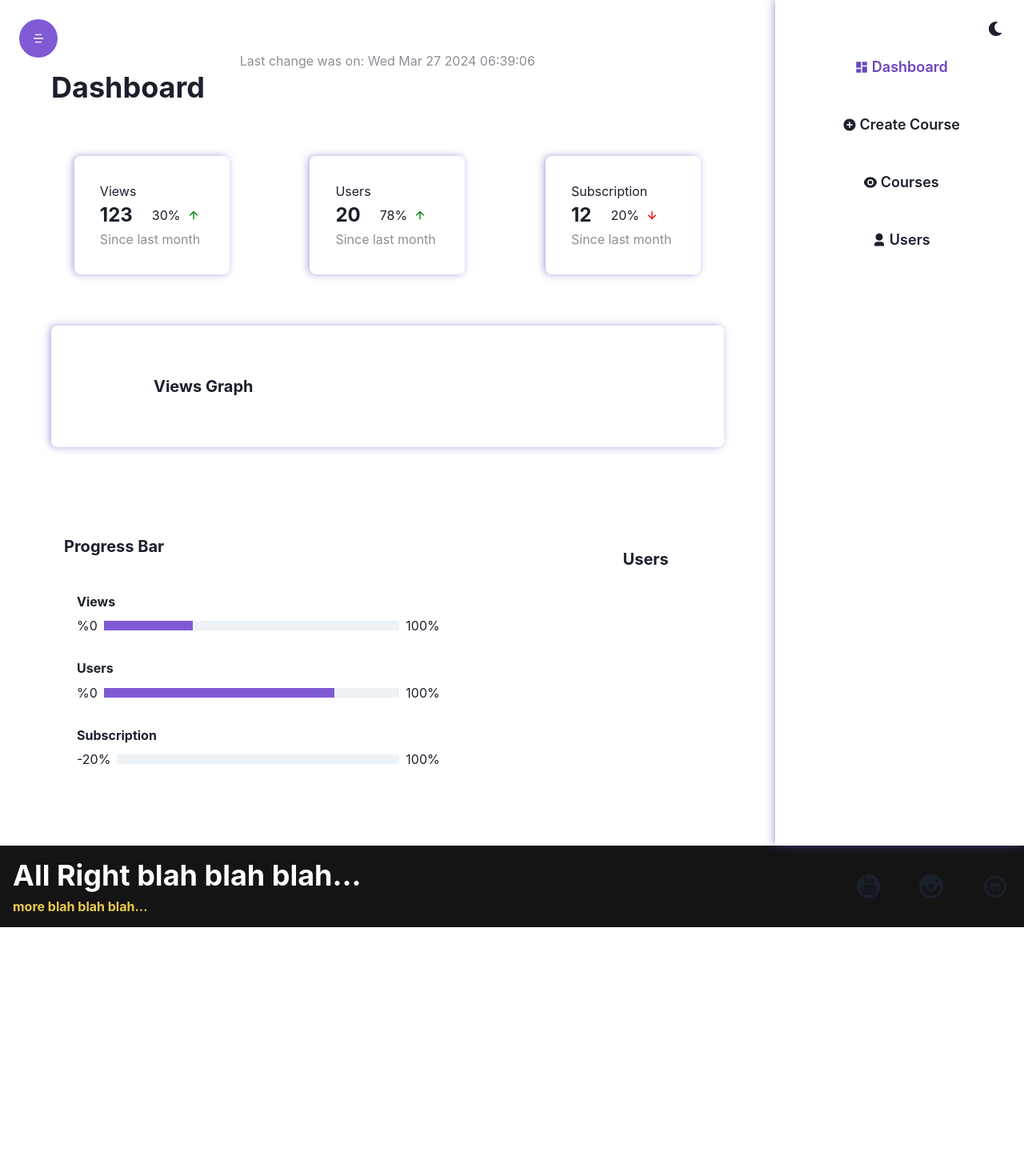
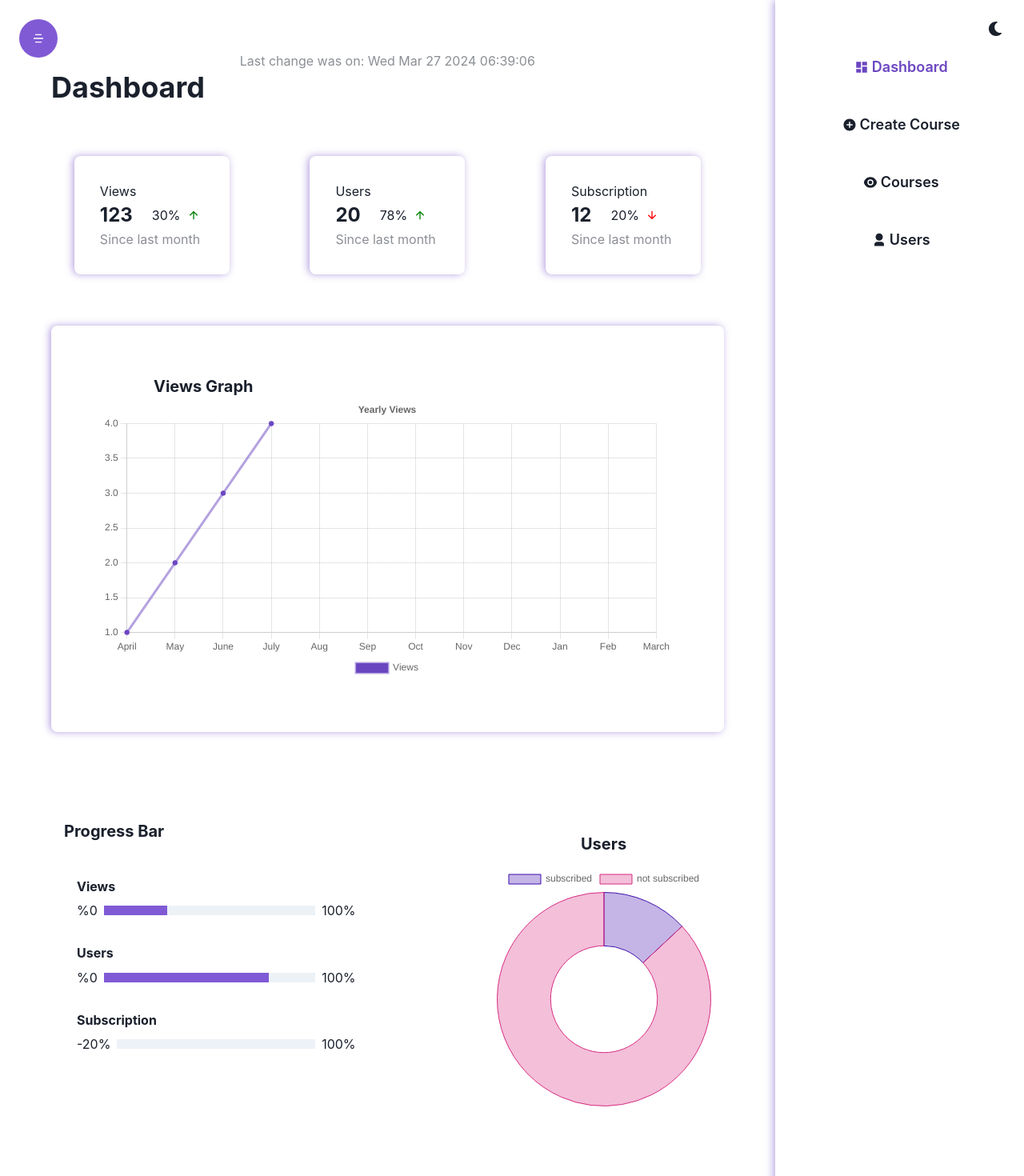
Before and after one commit to hassaan-codes/git-mern--udemy-like-app, a React (Create React App) app in the folder frontend/: page /admin/dashboard in a window 1280 px wide. Shown: the top 1470 px of the page at 80% size. Before the commit the page ends 1159 px from the top, so only its background shows below. Built offline with nearby package versions, Linux system fonts and the light colour scheme.

Commit message:
working on frontend

```diff
--- /dev/null
+++ b/frontend/src/components/admin/dashboard/Chart.jsx
@@ -0,0 +1,110 @@
+import React from 'react'
+import {
+        Chart as ChartJs,
+        CategoryScale,
+        LinearScale,
+        PointElement,
+        LineElement,
+        Title,
+        Tooltip,
+        ArcElement,
+        Legend
+    } from 'chart.js';
+
+import { Line, Doughnut } from 'react-chartjs-2';
+
+ChartJs.register(
+    CategoryScale,
+    LinearScale,
+    PointElement,
+    LineElement,
+    Title,
+    Tooltip,
+    ArcElement,
+    Legend
+    );
+
+export const LineChart = () => {
+  const labels = getLastYearMonths();
+
+  const options = {
+    responsive:true,
+    plugins: {
+        legend:{
+            position:"bottom"
+        },
+        title:{
+            display:true,
+            text:"Yearly Views",
+        }
+    }
+  }
+
+  const data = {
+    labels,
+    datasets:[
+        {
+            label:"Views",
+            data:[1,2,3,4],
+            borderColor: 'rgba(107,70, 193, 0.5)',
+            backgroundColor: '#6b46c1',
+        }
+    ]
+  };
+
+    return (
+        <Line options={options} data={data}/>
+  )
+}
+
+
+export const DoughnutChart = () => {
+
+      const data = {
+        labels: ['subscribed', 'not subscribed'],
+        datasets:[
+            {
+                label:"Views",
+                data:[3, 20],
+                borderColor: ['rgba(62,12,171)', 'rgba(214,43,129)'],
+                backgroundColor: ['rgba(62,12,171,0.3)', 'rgba(214,43,129,0.3)'],
+                borderWidth:1,
+            }
+        ]
+      };
+
+    return (
+        <Doughnut data={data}/>
+    )
+}
+
+const getLastYearMonths = () => {
+    const labels = [];
+    const months = [
+        'Jan',
+        'Feb',
+        'March',
+        'April',
+        'May',
+        'June',
+        'July',
+        'Aug',
+        'Sep',
+        'Oct',
+        'Nov',
+        'Dec',
+    ];
+
+    const currentMonth = new Date().getMonth();
+    const remain = 11 - currentMonth;
+
+    for (let i = currentMonth; i >= 0; i--) {
+        labels.unshift(months[i]);
+    }
+
+    for (let i = 11; i > currentMonth; i--) {
+        labels.unshift(months[i]);
+    }
+
+    return labels;
+}
--- a/frontend/src/components/admin/dashboard/Dashboard.jsx
+++ b/frontend/src/components/admin/dashboard/Dashboard.jsx
@@ -3,6 +3,7 @@
 import cursor from '../../../assets/images/cursor.png'
 import { Sidebar } from '../Sidebar'
 import { RiArrowDownLine, RiArrowUpLine } from 'react-icons/ri'
+import { DoughnutChart, LineChart } from './Chart'
 
 const DataBox = ({title, quantity, quantityPercent, profit}) => {
     return <Box width={['full', '20%']} boxShadow={'-2px 0px 10px rgba(107, 70, 193, 0.5)'} p={8} borderRadius={'lg'}>
@@ -63,6 +64,8 @@
                     <Heading textAlign={['center', 'left']} size={'md'} pt={['8', '0']} ml={['0', '16']}>
                         Views Graph
                     </Heading>
+
+                    <LineChart/>
                 </Box>
 
                 <Grid templateColumns={['1fr', '2fr 1fr']}>
@@ -80,6 +83,7 @@
 
                     <Box p={['0', '16']} boxSizing='border-box' py={4}>
                         <Heading textAlign={'center'} size={'md'} mb={4}>Users</Heading>
+                        <DoughnutChart/>
                     </Box>
                 </Grid>
             </Box>
```
